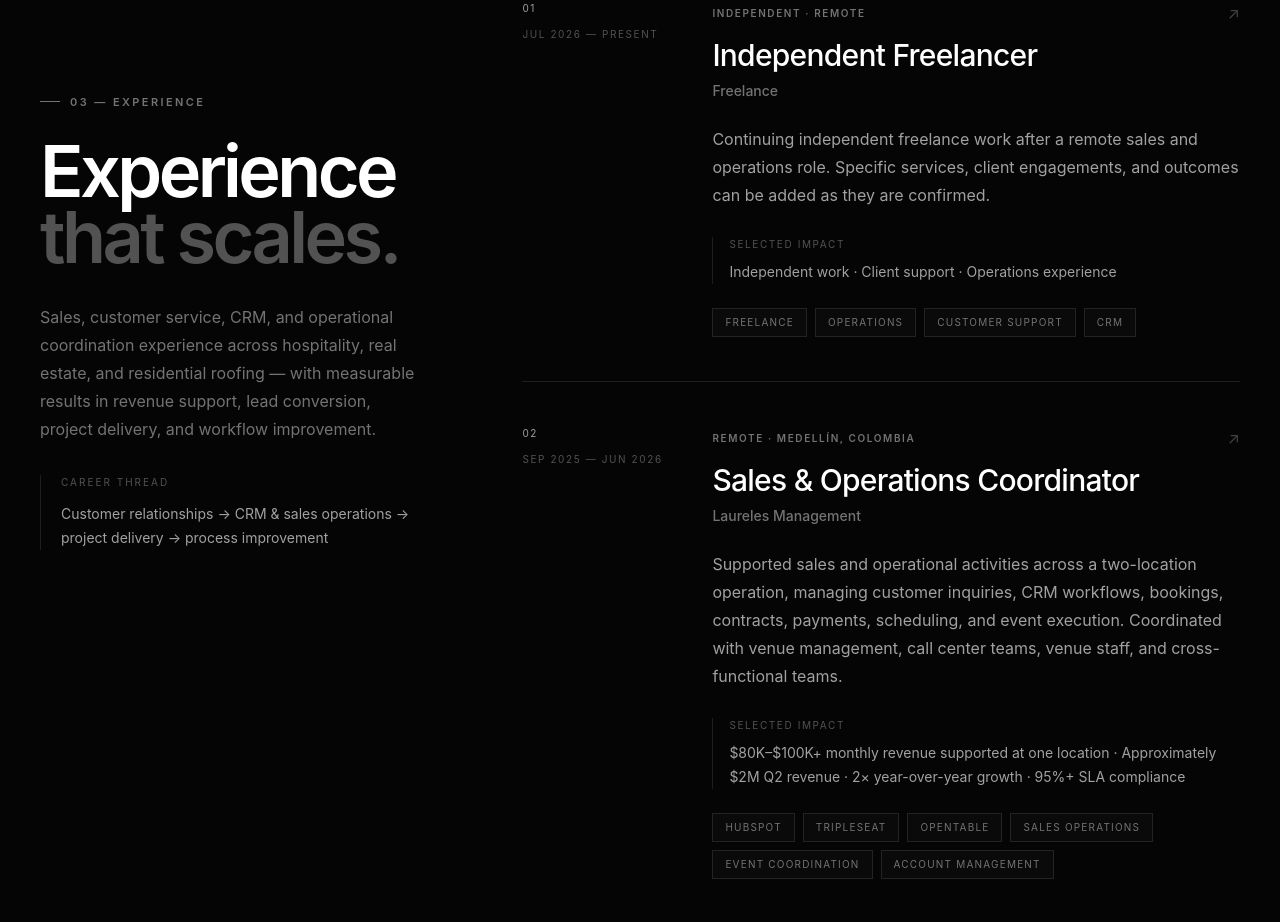
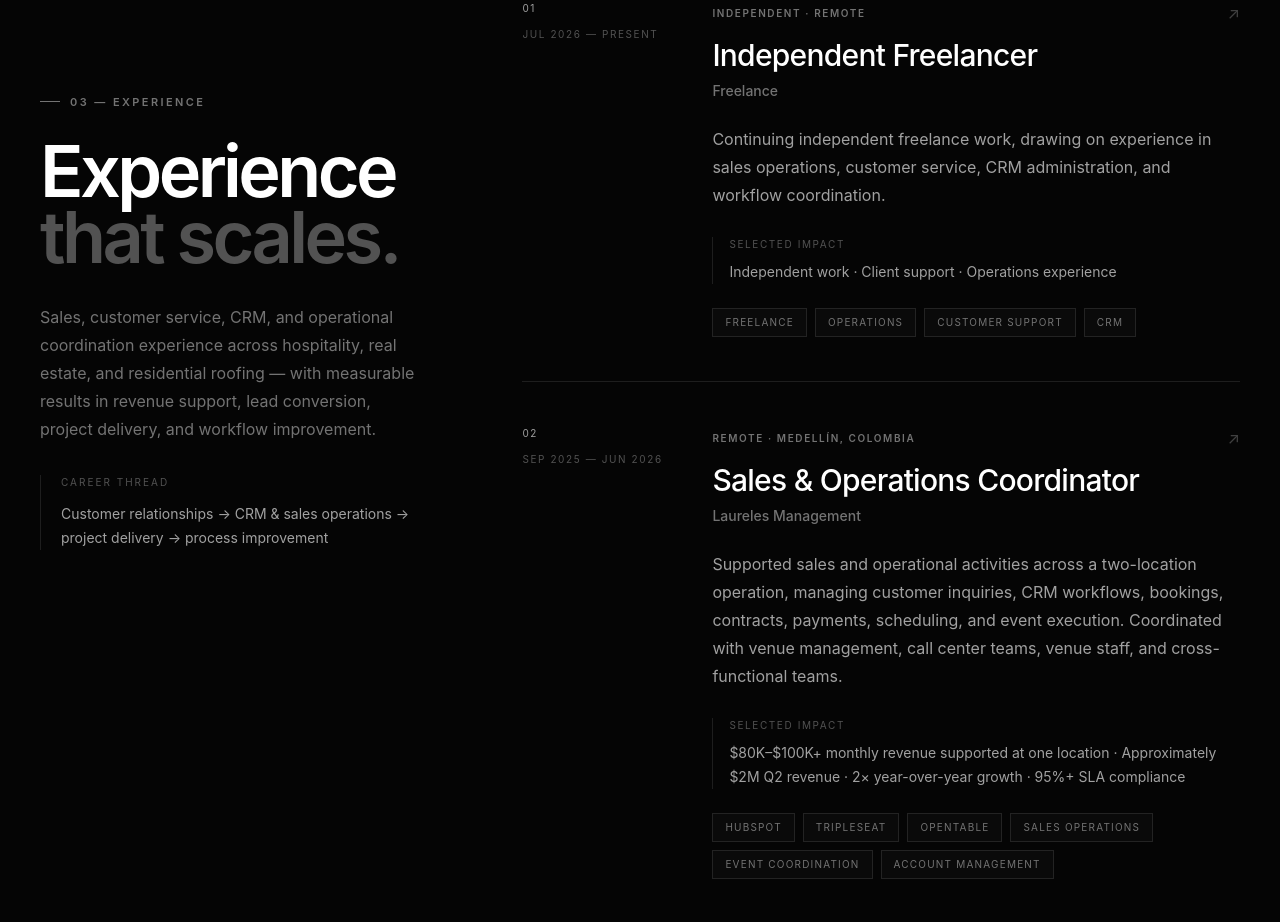
Before and after one commit to matteojose3112-bit/aster, a React (Vite) app in the folder portfolio/: page / in a window 1280 px wide. Shown: the part 5340-6262 px from the top of the page. Built offline with nearby package versions, Linux system fonts and the light colour scheme.

Commit message:
Polish freelance experience entry

```diff
--- a/portfolio/src/components/layout/sections/Experience.tsx
+++ b/portfolio/src/components/layout/sections/Experience.tsx
@@ -4,7 +4,7 @@ const experience = [
     role: "Independent Freelancer",
     company: "Freelance",
     type: "Independent · Remote",
-    summary: "Continuing independent freelance work after a remote sales and operations role. Specific services, client engagements, and outcomes can be added as they are confirmed.",
+    summary: "Continuing independent freelance work, drawing on experience in sales operations, customer service, CRM administration, and workflow coordination.",
     impact: "Independent work · Client support · Operations experience",
     capabilities: ["Freelance", "Operations", "Customer Support", "CRM"],
   },
```
